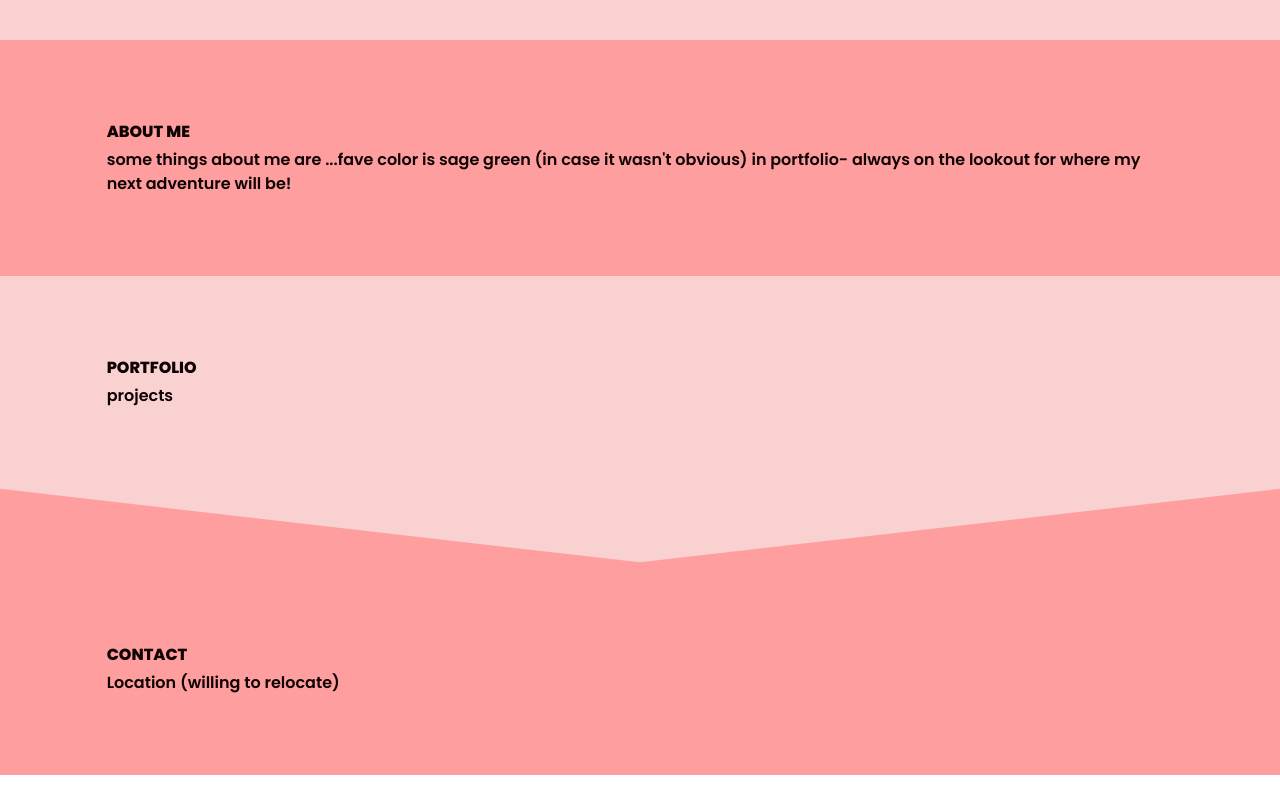
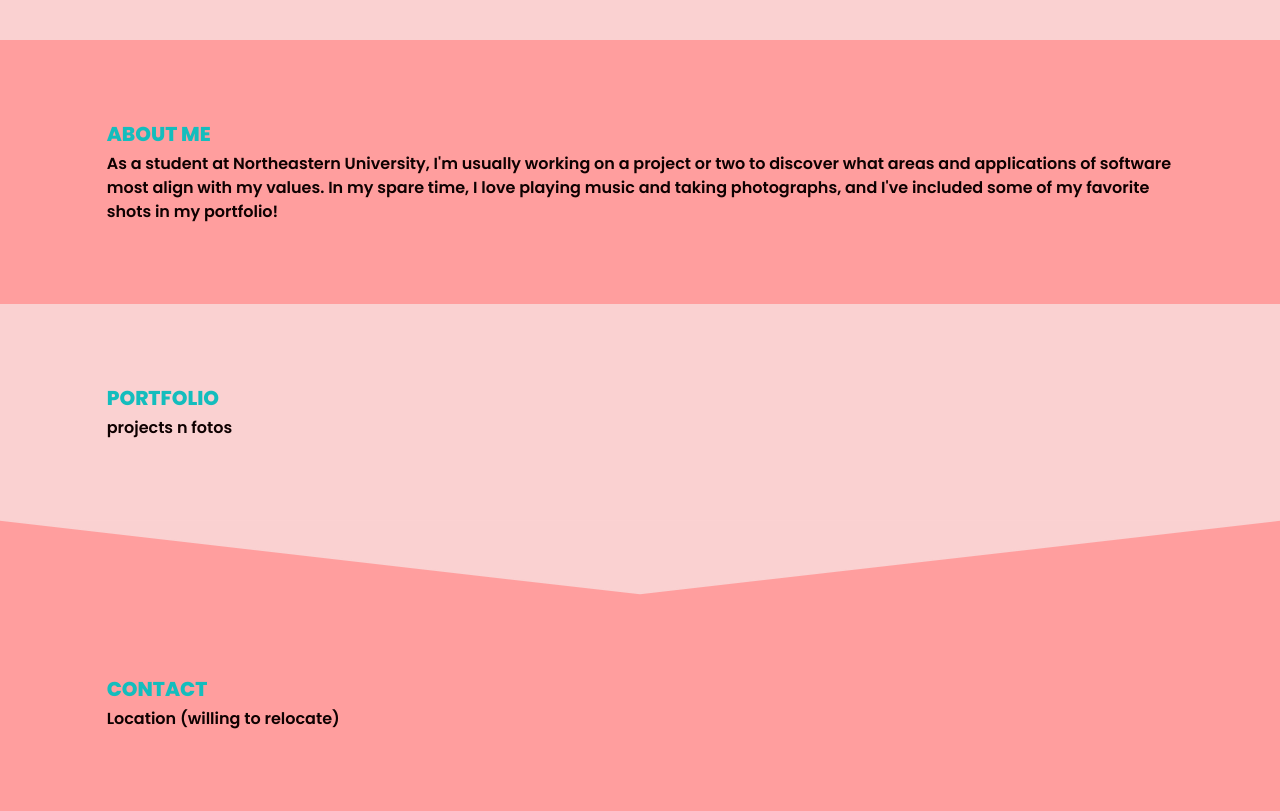
Before and after one commit to bobbyslug/bobbyslug.github.io, a React (Vite) app: page / in a window 1280 px wide. Shown: the part 760-1571 px from the top of the page. Before the commit the page ends 1535 px from the top, so only its background shows below. Built offline with nearby package versions, Linux system fonts and the light colour scheme.

Commit message:
update about

```diff
--- a/src/scenes/about/index.tsx
+++ b/src/scenes/about/index.tsx
@@ -27,9 +27,11 @@ const About = ({ setSelectedPage, theme }: Props) => {
           selectedPage={SelectedPage.About}
           delay={0.2}
         >
-          some things about me are ...fave color is sage green (in case it
-          wasn't obvious) in portfolio- always on the lookout for where my next
-          adventure will be!
+          As a student at Northeastern University, I'm usually working on a
+          project or two to discover what areas and applications of software
+          most align with my values. In my spare time, I love playing music and
+          taking photographs, and I've included some of my favorite shots in my
+          portfolio!
         </MotionDiv>
       </MotionDiv>
     </section>
--- a/src/scenes/portfolio/index.tsx
+++ b/src/scenes/portfolio/index.tsx
@@ -58,7 +58,7 @@ const Portfolio = ({ setSelectedPage, theme }: Props) => {
           selectedPage={SelectedPage.Portfolio}
           delay={0.2}
         >
-          projects
+          projects n fotos
         </MotionDiv>
       </MotionDiv>
     </section>
--- a/src/shared/HText.tsx
+++ b/src/shared/HText.tsx
@@ -8,7 +8,7 @@ const HText = ({ children, theme }: Props) => {
     <h1
       className={`${
         theme === "dark" ? "dark" : ""
-      } text text-md basis-3/5 font-poppins font-bold`}
+      } accent text-md basis-3/5 font-poppins text-xl font-bold`}
     >
       {children}
     </h1>
```
